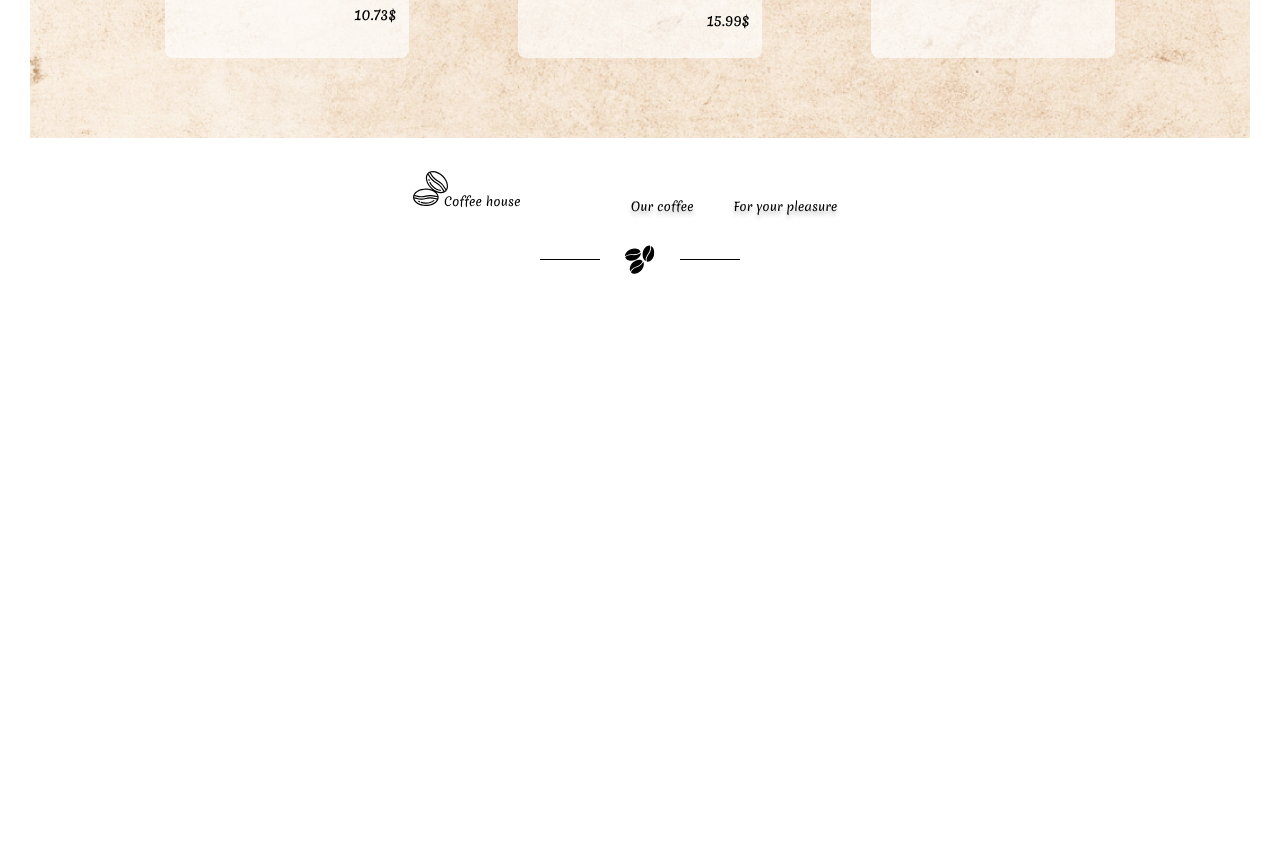
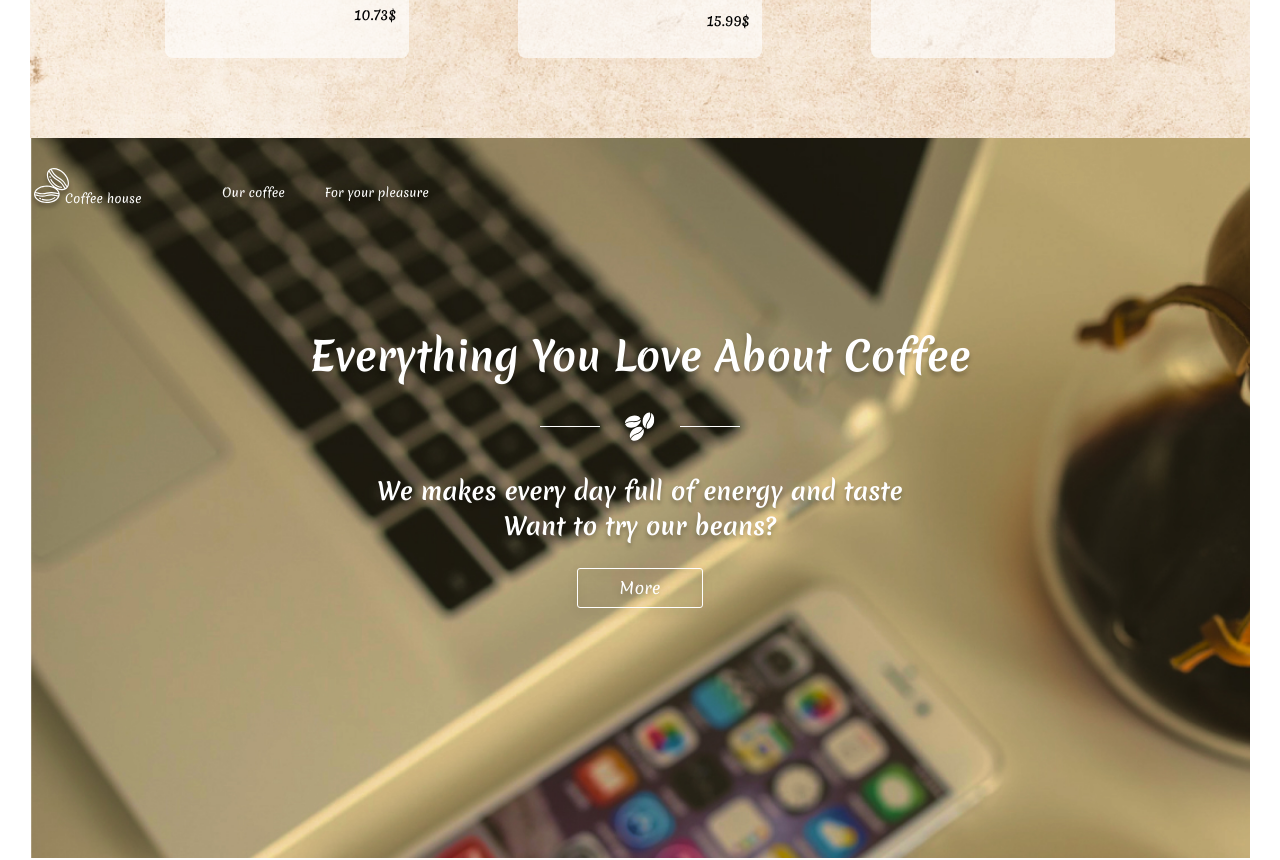
Before and after one commit to Avngrss/coffee-react-app, a React (Create React App) app: page / in a window 1280 px wide. Shown: the part 1600-2460 px from the top of the page. Before the commit the page ends 1905 px from the top, so only its background shows below. Built offline with nearby package versions, Linux system fonts and the light colour scheme.

Commit message:
add main

```diff
--- a/src/components/App/App.js
+++ b/src/components/App/App.js
@@ -1,5 +1,6 @@
 import AnimateRoute from "../AnimateRoute/AnimateRoute";
 import Footer from "../Footer/Footer";
+import Main from "../Main/Main";
 
 import "./App.scss";
 
@@ -7,6 +8,7 @@ function App() {
   return (
     <div className="container">
       <AnimateRoute />
+      <Main />
       <Footer />
     </div>
   );
```
